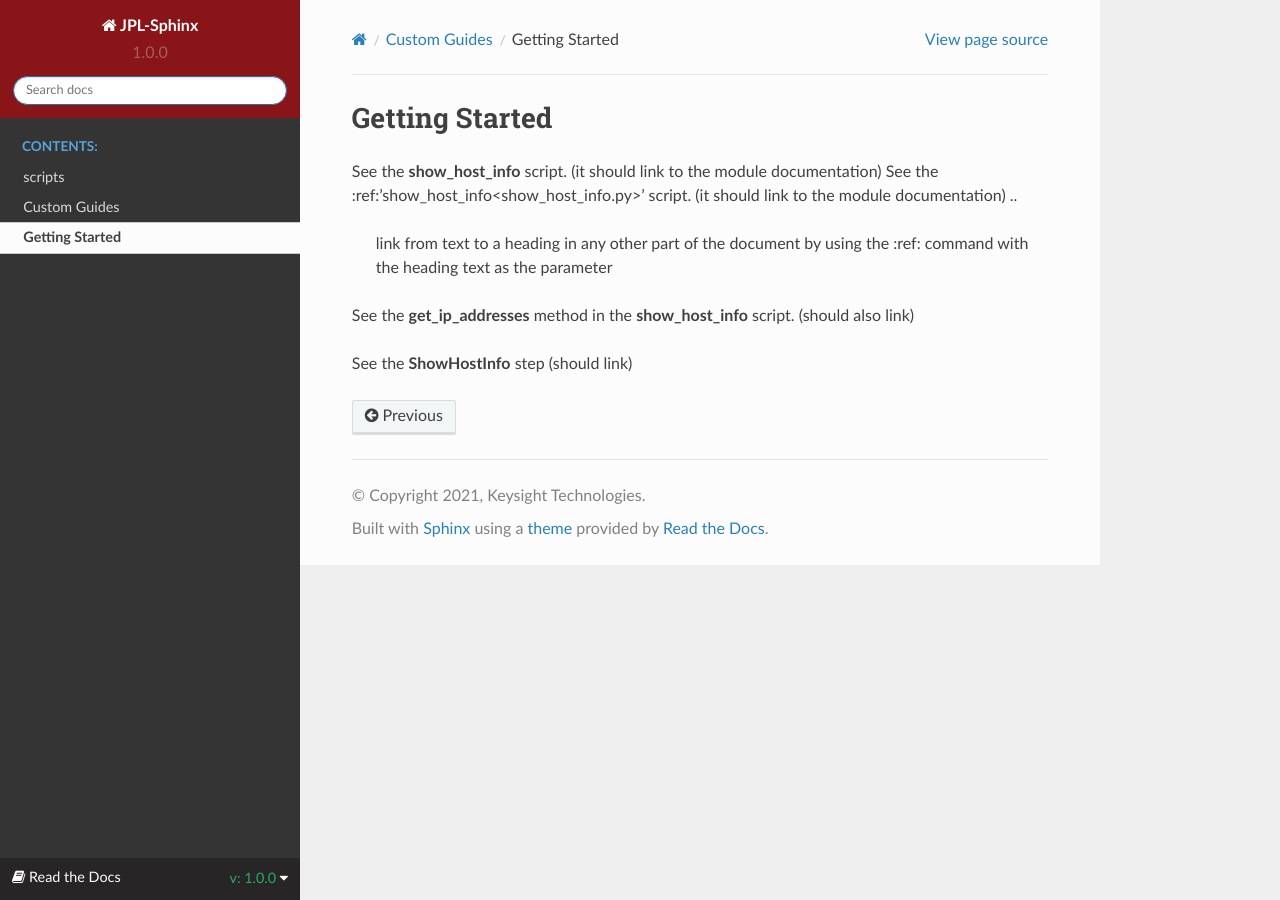
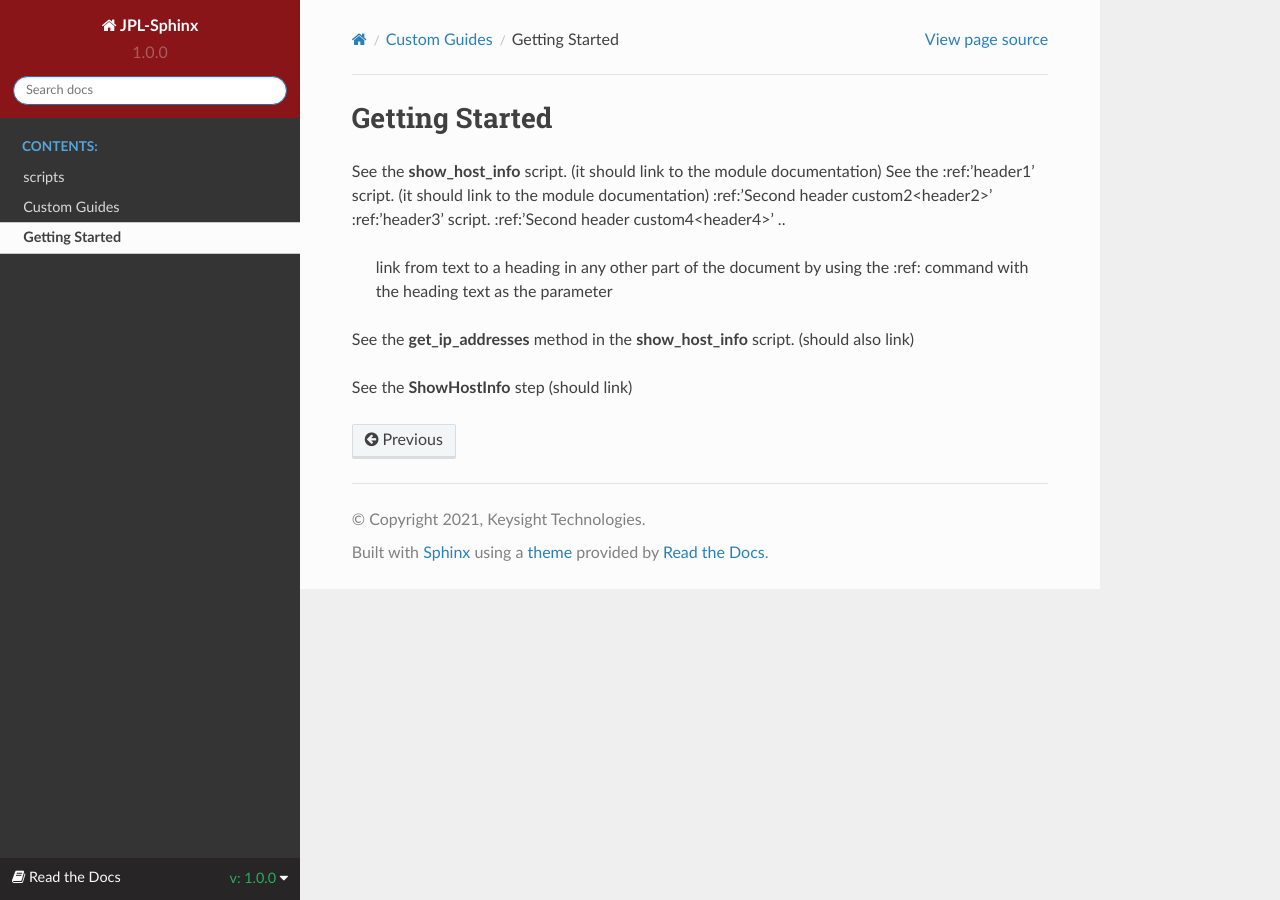
Before and after one commit to Keysight/jpl-sphinx, a Sphinx documentation site: the page built from docs/custom/getting_started.rst, in a window 1280 px wide. Built offline with Sphinx 7.4.7 and the Read the Docs theme 2.0.0, drawn with Linux system fonts in a browser that asks for light colours.

Commit message:
restructued text add headers

```diff
--- a/docs/custom/getting_started.rst
+++ b/docs/custom/getting_started.rst
@@ -2,7 +2,10 @@ Getting Started
 ===============
 
 See the **show_host_info** script. (it should link to the module documentation)
-See the :ref:'show_host_info<show_host_info.py>' script. (it should link to the module documentation)
+See the :ref:'header1' script. (it should link to the module documentation)
+:ref:'Second header custom2<header2>'
+:ref:'header3' script.
+:ref:'Second header custom4<header4>'
 ..
      link from text to a heading in any other part of the document by using the :ref: command with the heading text as the parameter
 
--- a/docs/custom/helloWorld.rst
+++ b/docs/custom/helloWorld.rst
@@ -3,7 +3,7 @@ Introduction
 
 hello rachel!
 
-.. image:: https://cdn.britannica.com/s:800x1000/84/206384-050-00698723/Javan-gliding-tree-frog.jpg
+.. image:: custom/afrog.jpeg
   :width: 400
   :alt: Alternative text: this is a frog
 
```
